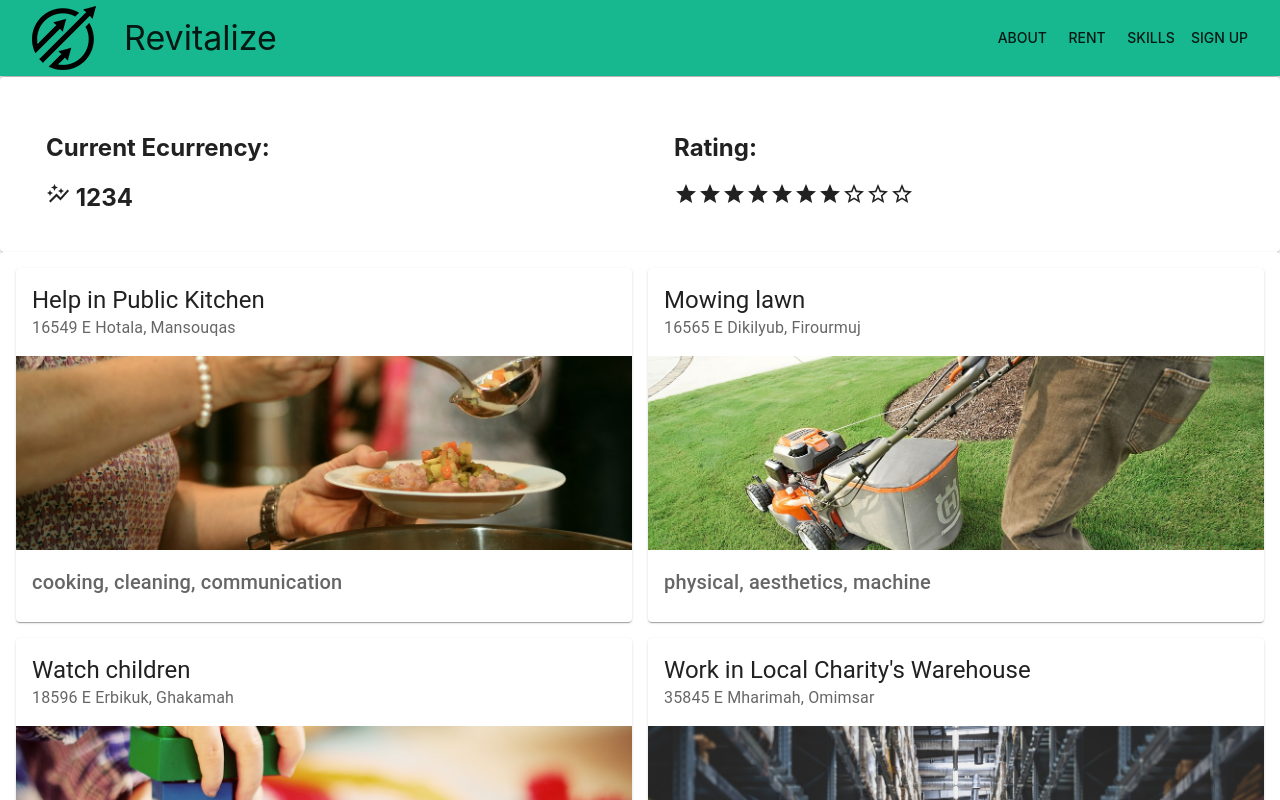
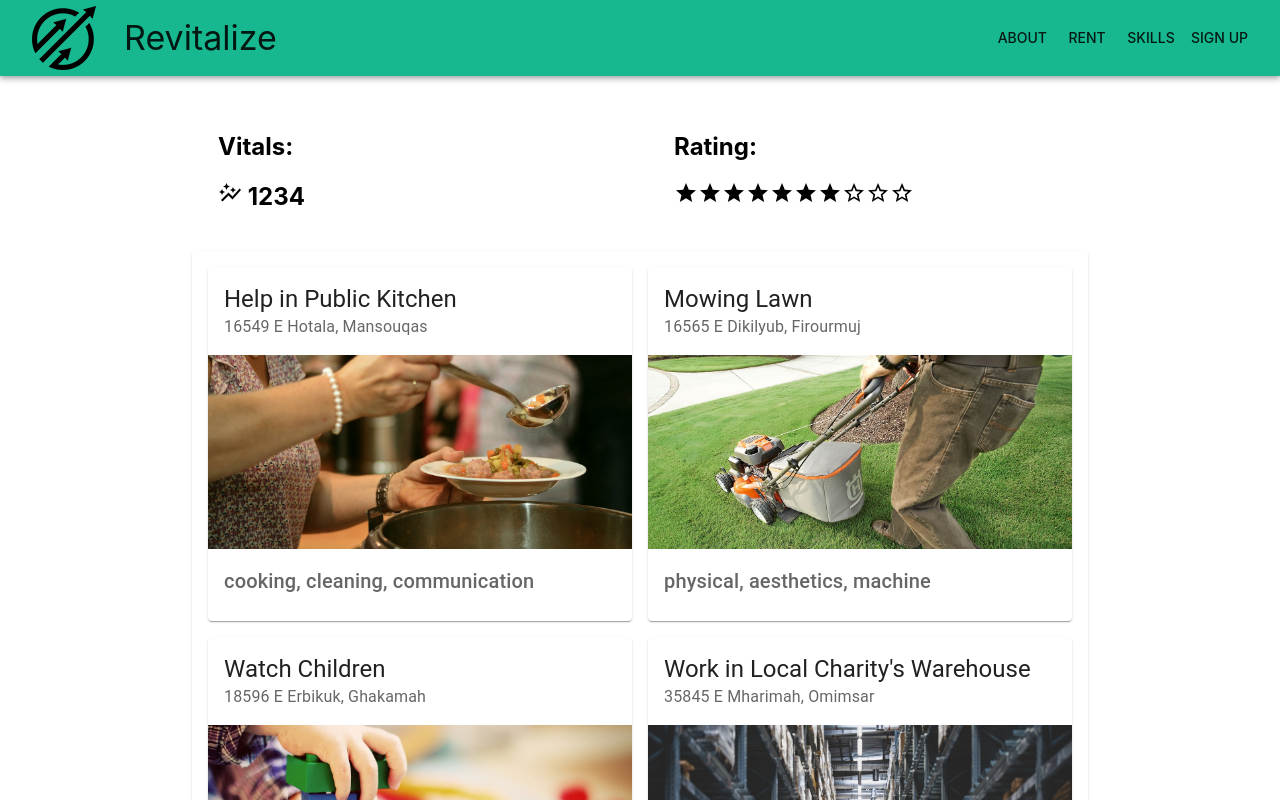
Before and after one commit to gbstorey/hackathon_garrett_components, a React (Create React App) app: page / in a window 1280 px wide. Shown: the top 800 px of the page. Built offline with nearby package versions, Linux system fonts and the light colour scheme.

Commit message:
Changed ecurrency to vitals, changed title, fix dependencies

```diff
--- a/public/index.html
+++ b/public/index.html
@@ -24,7 +24,7 @@
       work correctly both with client-side routing and a non-root public URL.
       Learn how to configure a non-root public URL by running `npm run build`.
     -->
-    <title>React App</title>
+    <title>Revitalize</title>
   </head>
   <body>
     <noscript>You need to enable JavaScript to run this app.</noscript>
--- a/src/assets/Text/jobs.js
+++ b/src/assets/Text/jobs.js
@@ -7,14 +7,14 @@ export const jobs = [
 		"location": "16549 E Hotala, Mansouqas"
 	},
 	{
-		"title": "Mowing lawn",
+		"title": "Mowing Lawn",
 		"img": "lawn-mower.jpg",
 		"skills": [ "physical", "aesthetics", "machine" ],
 		"name": "Billy Bob",
 		"location": "16565 E Dikilyub, Firourmuj"
 	},
 	{
-		"title": "Watch children",
+		"title": "Watch Children",
 		"img": "children-playing.jpg",
 		"skills": [ "communication", "parental", "entertainment" ],
 		"name": "Ms. Carol",
--- a/src/components/UI/HomePage.js
+++ b/src/components/UI/HomePage.js
@@ -9,14 +9,13 @@ import JobCard from './JobCard';
 
 export default function HomePage(props) {
     return (
-    <>
-    <Card sx={{marginTop: "1px"}}>
-        <Grid container spacing={2} sx={{padding: "20px", margin:"0px 10px"}}>
+    <Box sx={{margin:"0 auto", maxWidth: "70%"}}>
+        <Grid container spacing={2} sx={{padding: "20px 0", margin:"0px 10px"}}>
             <Grid item xs={6}>
                 <Box>
-                    <h2>Current Ecurrency:</h2>
+                    <h2>Vitals:</h2>
                     <Box>
-                    <h2>  <AutoGraphIcon />   1234</h2>
+                    <h2><AutoGraphIcon />   1234</h2>
                     </Box>
                 </Box>
             </Grid>
@@ -32,7 +31,6 @@ export default function HomePage(props) {
                 </Box>
             </Grid>
         </Grid>
-    </Card>
     <Card sx={{padding:"1rem"}}>
     <Grid container spacing={2}>
         {jobs.map(job =>
@@ -47,6 +45,6 @@ export default function HomePage(props) {
         )}
     </Grid>
     </Card>
-    </>
+    </Box>
     )
 }
--- a/src/pages/Home.js
+++ b/src/pages/Home.js
@@ -1,7 +1,7 @@
-import CurrencyBlock from '../components/UI/CurrencyBlock';
+import HomePage from '../components/UI/HomePage';
 
 export default function Home() {
     <div>
-     <CurrencyBlock />
+     <HomePage />
     </div>
 }
--- a/src/pages/Rent.js
+++ b/src/pages/Rent.js
@@ -3,7 +3,6 @@ import theme from "../components/UI/Theme"
 import { Box } from '@mui/material';
 import Typography from '@mui/material/Typography';
 import {Grid} from '@mui/material';
-require('dotenv').config()
 
 export default function Rent() {
     return (
```
